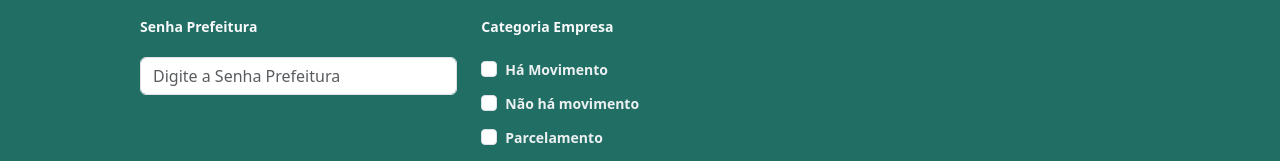
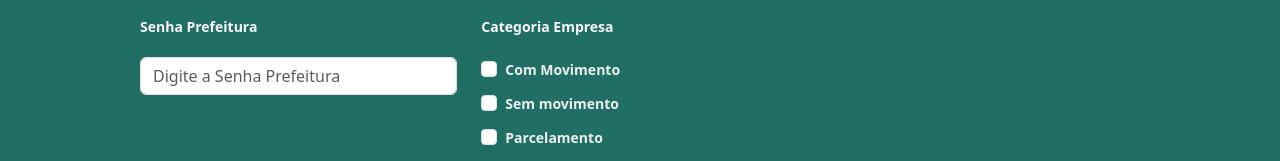
Before and after one commit to Guilherme0510/FlexPay---josi, a React (Create React App) app in the folder Client/: page /add in a window 1280 px wide. Shown: the part 580-741 px from the top of the page. Built offline with nearby package versions, Linux system fonts and the light colour scheme; no server answers.

Commit message:
alterando textos

```diff
--- a/Client/src/app/pages/Add/Add.tsx
+++ b/Client/src/app/pages/Add/Add.tsx
@@ -367,8 +367,8 @@ export const Add: React.FC = () => {
               </label>
               <div className="d-flex flex-column gap-2">
                 {[
-                  { label: "Há Movimento", value: "movimento" },
-                  { label: "Não há movimento", value: "naoHaMovimento" },
+                  { label: "Com Movimento", value: "movimento" },
+                  { label: "Sem movimento", value: "naoHaMovimento" },
                   { label: "Parcelamento", value: "parcelamento" },
                   { label: "Folha de Pagamento", value: "folhaPagamento" },
                 ].map((option) => (
--- a/Client/src/app/pages/home/components/Main.tsx
+++ b/Client/src/app/pages/home/components/Main.tsx
@@ -208,7 +208,7 @@ export const Main = () => {
               </span>
               <h4 className="text-start">
                 <FontAwesomeIcon icon={faChartLine} className="me-2" />
-                Há Movimento
+                Com Movimento
               </h4>
             </Link>
 
@@ -221,7 +221,7 @@ export const Main = () => {
               </span>
               <h4 className="text-start">
                 <FontAwesomeIcon icon={faBan} className="me-2" />
-                Não há Movimento
+                Sem Movimento
               </h4>
             </Link>
         </div>
--- a/Client/src/app/pages/listEmpresa/EditEmpresaModal.tsx
+++ b/Client/src/app/pages/listEmpresa/EditEmpresaModal.tsx
@@ -2,6 +2,8 @@ import React, { useState } from "react";
 import { Modal } from "react-bootstrap";
 import { FontAwesomeIcon } from "@fortawesome/react-fontawesome";
 import { faEye, faEyeSlash, faPlus } from "@fortawesome/free-solid-svg-icons";
+import { collection, doc, getDocs, updateDoc } from "firebase/firestore";
+import { db } from "../../firebase/firebaseConfig";
 
 interface Empresa {
   id: string;
@@ -79,6 +81,8 @@ export const EditEmpresaModal: React.FC<EditEmpresaModalProps> = ({
       links: prev?.links ? [...prev.links, ""] : [""],
     }));
   };
+
+
 
   const meses = [
     { label: "Janeiro", field: "janeiro" },
@@ -194,8 +198,8 @@ export const EditEmpresaModal: React.FC<EditEmpresaModalProps> = ({
             <label className="form-label">Categoria da Empresa</label>
             <div className="d-flex flex-column gap-2">
               {[
-                { label: "Há Movimento", value: "movimento" },
-                { label: "Não há movimento", value: "naoHaMovimento" },
+                { label: "Com Movimento", value: "movimento" },
+                { label: "Sem movimento", value: "naoHaMovimento" },
                 { label: "Parcelamento", value: "parcelamento" },
                 { label: "Folha de Pagamento", value: "folhaPagamento" },
               ].map((option) => (
--- a/Client/src/app/pages/listEmpresa/listEmpresa.tsx
+++ b/Client/src/app/pages/listEmpresa/listEmpresa.tsx
@@ -190,6 +190,56 @@ export const ListEmpresa = () => {
     }
   };
 
+  // const definirTodasComoNaoDefinida = async () => {
+  //   try {
+  //     const empresasRef = collection(db, "empresas");
+  //     const snapshot = await getDocs(empresasRef);
+
+  //     const promises = snapshot.docs.map((docSnap) => {
+  //       return updateDoc(doc(empresasRef, docSnap.id), {
+  //         categoriaEmpresa: ["categoriaNaoDefinida"],
+  //       });
+  //     });
+
+  //     await Promise.all(promises);
+  //     console.log("Todas as empresas atualizadas com sucesso!");
+  //   } catch (error) {
+  //     console.error("Erro ao atualizar empresas:", error);
+  //   }
+  // };
+
+  // const removerCategoriaNaoDefinidaDasEmpresas = async () => {
+  //   try {
+  //     const empresasRef = collection(db, "empresas");
+  //     const snapshot = await getDocs(empresasRef);
+
+  //     const promises = snapshot.docs
+  //       .filter((docSnap) => {
+  //         const data = docSnap.data();
+  //         return (
+  //           Array.isArray(data.categoriaEmpresa) &&
+  //           data.categoriaEmpresa.includes("categoriaNaoDefinida")
+  //         );
+  //       })
+  //       .map((docSnap) => {
+  //         const data = docSnap.data();
+  //         const novaCategoria = data.categoriaEmpresa.filter(
+  //           (cat: string) => cat !== "categoriaNaoDefinida"
+  //         );
+
+  //         return updateDoc(doc(empresasRef, docSnap.id), {
+  //           categoriaEmpresa: novaCategoria,
+  //         });
+  //       });
+
+  //     await Promise.all(promises);
+  //     console.log("Categoria 'categoriaNaoDefinida' removida das empresas com sucesso!");
+  //   } catch (error) {
+  //     console.error("Erro ao atualizar empresas:", error);
+  //   }
+  // };
+
+
   const renderCategoria = (empresa: any) => {
     const categorias = empresa.categoriaEmpresa || [];
     const maxCategorias = 1;
@@ -197,9 +247,9 @@ export const ListEmpresa = () => {
     const categoriasTraduzidas = categorias.map((categoria: any) => {
       switch (categoria) {
         case "movimento":
-          return "Há Movimento";
+          return "Com Movimento";
         case "naoHaMovimento":
-          return "Não há Movimento";
+          return "Sem Movimento";
         case "parcelamento":
           return "Parcelamento";
         case "folhaPagamento":
@@ -329,6 +379,12 @@ export const ListEmpresa = () => {
         >
           <FontAwesomeIcon icon={faArrowRight} />
         </button>
+        {/* <button
+          className="btn btn-danger mx-2"
+          onClick={removerCategoriaNaoDefinidaDasEmpresas}/>
+          <button
+          className="btn btn-warning mx-2"
+          onClick={definirTodasComoNaoDefinida}/> */}
       </div>
 
       <Modal
@@ -449,7 +505,9 @@ export const ListEmpresa = () => {
                       {selectedEmpresa.categoriaEmpresa
                         .map((categoria) => {
                           if (categoria === "naoHaMovimento")
-                            return "Não há movimento";
+                            return "Sem movimento";
+                          if (categoria === "movimento")
+                            return "Com movimento";
                           if (categoria === "folhaPagamento")
                             return "Folha de Pagamento";
                           return categoria;
--- a/Client/src/app/pages/listEmpresaQuery/components/EditEmpresaModalQuery.tsx
+++ b/Client/src/app/pages/listEmpresaQuery/components/EditEmpresaModalQuery.tsx
@@ -296,8 +296,8 @@ const EditEmpresaModal: React.FC<EditEmpresaModalProps> = ({
                 <label className="form-label">Categoria da Empresa</label>
                 <div className="d-flex flex-column gap-2">
                   {[
-                    { label: "Há Movimento", value: "movimento" },
-                    { label: "Não há Movimento", value: "naoHaMovimento" },
+                    { label: "Com Movimento", value: "movimento" },
+                    { label: "Sem Movimento", value: "naoHaMovimento" },
                     { label: "Parcelamento", value: "parcelamento" },
                     { label: "Folha de Pagamento", value: "folhaPagamento" },
                   ].map((option) => (
@@ -350,7 +350,7 @@ const EditEmpresaModal: React.FC<EditEmpresaModalProps> = ({
                       onChange={handleChange}
                     />
                     <label className="form-check-label" htmlFor={id}>
-                      {mes}
+                     <span className="text-capitalize">{mes}</span>
                     </label>
                   </div>
                 );
--- a/Client/src/app/pages/listEmpresaQuery/components/EmpresaDetalhesModal.tsx
+++ b/Client/src/app/pages/listEmpresaQuery/components/EmpresaDetalhesModal.tsx
@@ -87,7 +87,9 @@ const EmpresaDetalhesModal: React.FC<EmpresaDetalhesModalProps> = ({
                   {empresa.categoriaEmpresa
                     .map((categoria) => {
                       if (categoria === "naoHaMovimento")
-                        return "Não há movimento";
+                        return "Sem movimento";
+                      if (categoria === "movimento")
+                        return "Com movimento";
                       if (categoria === "folhaPagamento")
                         return "Folha de Pagamento";
                       return categoria;
```
